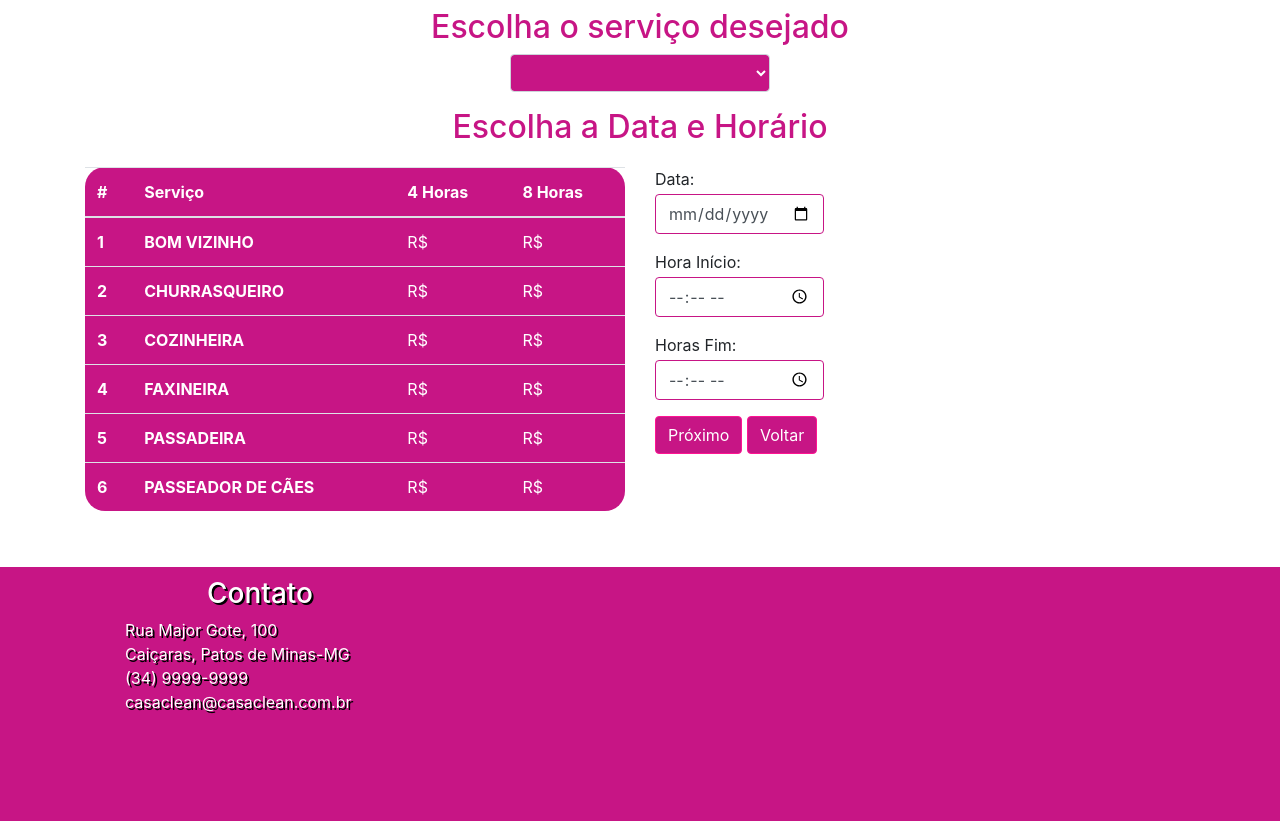
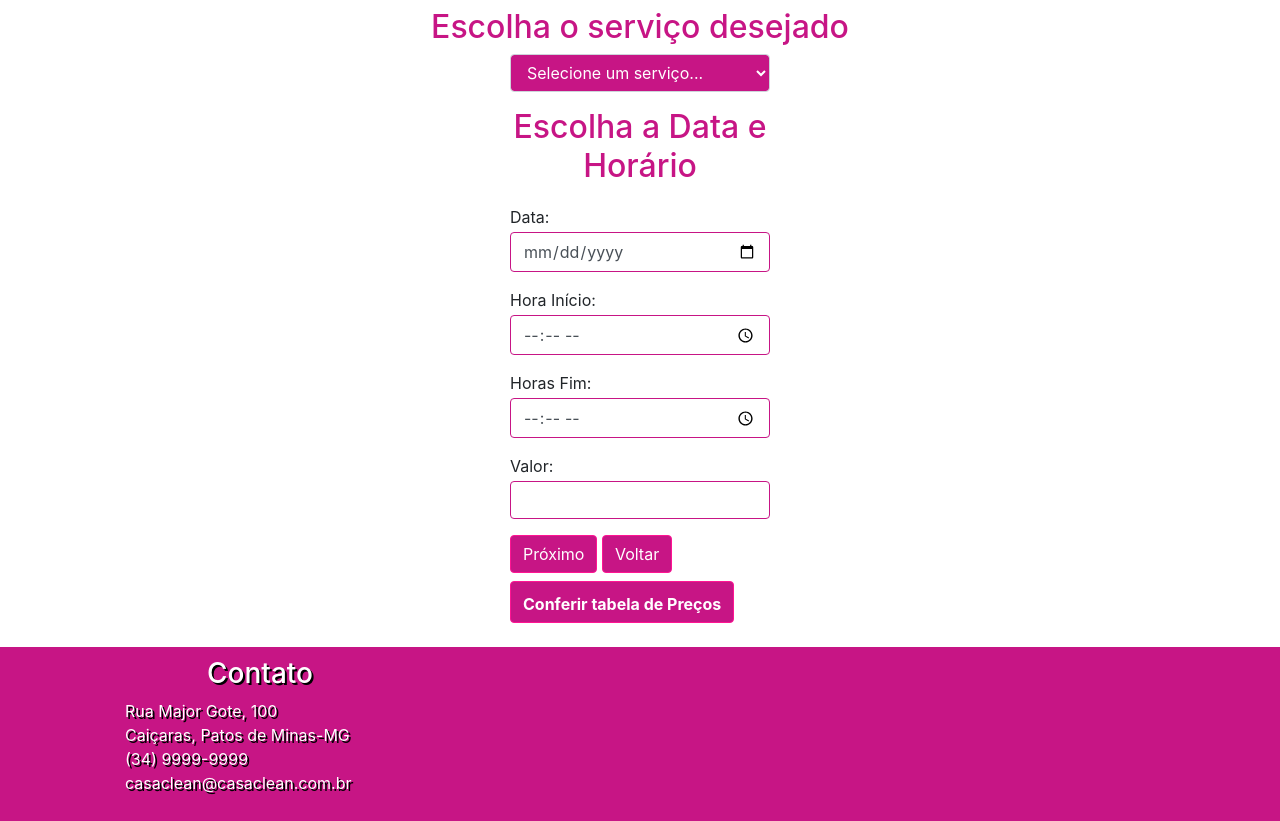
Before and after one commit to FABIOANDREPAULA/ProjetoCasaClean, a PHP site: page /datahora.php in a window 1280 px wide. Shown: the part 102-923 px from the top of the page. Before the commit the page ends 816 px from the top, so only its background shows below. Run offline with PHP 8.4, Linux system fonts and the light colour scheme.

Commit message:
mudanças novas 13/11/2019

```diff
--- a/casaClean2/css/dataHora.css
+++ b/casaClean2/css/dataHora.css
@@ -24,6 +24,7 @@
 .btn {
   background-color: #c71585;
   border-color: #ff1493;
+  margin-bottom: 8px;
 }
 .table {
   background-color: #c71585;
--- a/casaClean2/datahora.php
+++ b/casaClean2/datahora.php
@@ -4,43 +4,51 @@
     <link rel="stylesheet" type="text/css" href="css/dataHora.css" />
     <h2 class="tituloContratar">Escolha o serviço desejado</h2>
 
-    <form class="container col-md-3" action="contratar.php">
+    <form class="container col-md-3" action="conectarServico.php" method="POST">
       <fieldset class="container">
         <div class="form-group">
-          <select class="form-control seletor" id="servico" name="Serviços">
-            <option value="bra"></option>
-            <option value="fax">BOM VIZINHO</option>
-            <option value="pas">CHURRASQUEIRO</option>
-            <option value="coz">COZINHEIRA</option>
-            <option value="chu"> FAXINEIRA</option>
-            <option value="bom">PASSADEIRA</option>
-            <option value="pass">PASSEADOR DE CÃES</option>
+          <select class="form-control seletor" id="servico" name="servicos">
+            <option name="servicos" selected>Selecione um serviço...</option>
+            <option name="servicos" value="Vizinho">BOM VIZINHO</option>
+            <option name="servicos" value="Churrasqueiro">CHURRASQUEIRO</option>
+            <option name="servicos" value="Cozinheira">COZINHEIRA</option>
+            <option name="servicos" value="Faxineira"> FAXINEIRA</option>
+            <option name="servicos" value="Passadeira">PASSADEIRA</option>
+            <option name="servicos" value="Passeadora">PASSEADOR DE CÃES</option>
           </select>
         </div>
       </fieldset>
-    </form>
     <h2 class="tituloHora">Escolha a Data e Horário</h2>
-
-        <?php
-        ob_start();
-        $tabela = ob_get_contents();
-        ob_end_clean();
-        include "tabela.php";
-        ?>
-
-        <form action="contratar.php" method="POST">
           <fieldset class="container">
-            <div class="form-group ">Data:<input type="date" class="form-control interior" /></div>
+            <div class="form-group ">Data:<input type="date" class="form-control interior" name="data"/></div>
             <div class="form-group ">
-              Hora Início:<input type="time" class="form-control interior" />
+              Hora Início:<input type="time" class="form-control interior" name="horaInicio"/>
             </div>
 
             <div class="form-group ">
-              Horas Fim:<input type="time" class="form-control interior" />
+              Horas Fim:<input type="time" class="form-control interior" name="horaFim" />
+            </div>
+            <div class="form-group">
+              Valor:<input type="text" class="form-control interior" name="valor" />
             </div>
             <button type="submit" class="btn btn-primary" value="Entrar">Próximo</button>
             <a href="index.php" class="btn btn1 btn-primary horaServico">Voltar</a>
           </fieldset>
+          <p>
+          <button style="padding-top: 10px; margin-left: 15px;" class="btn btn-primary" type="button" data-toggle="collapse" data-target="#collapseExample" aria-expanded="false" aria-controls="collapseExample">
+            <strong>Conferir tabela de Preços</strong>
+          </button>
+        </p>
+        <div class="collapse" id="collapseExample">
+          <div>
+            <?php
+              ob_start();
+              $tabela = ob_get_contents();
+              ob_end_clean();
+              include "tabela.php";
+            ?>
+          </div>
+        </div>
         </form>
       </div>
     </div>
--- a/casaClean2/tabela.php
+++ b/casaClean2/tabela.php
@@ -17,27 +17,27 @@ echo $tabela;
               </tr>
             </thead>
             <tbody>
-              <tr>
+              <!-- <tr>
                 <th scope="row">1</th>
                 <td><strong>BOM VIZINHO</strong></td>
                 <td>R$</td>
                 <td>R$</td>
-                <!-- <td>R$</td>-->
-              </tr>
+                 <td>R$</td>-->
+              <!-- </tr>
               <tr>
                 <th scope="row">2</th>
                 <td><strong>CHURRASQUEIRO</strong></td>
                 <td>R$</td>
-                <td>R$</td>
+                <td>R$</td> -->
                 <!-- <td>R$</td>-->
-              </tr>
+              <!-- </tr>
               <tr>
                 <th scope="row">3</th>
                 <td><strong>COZINHEIRA</strong></td>
                 <td>R$</td>
                 <td>R$</td>
-                <!-- <td>R$</td>-->
-              </tr>
+                 <td>R$</td>
+              </tr> -->
               <tr>
                 <th scope="row">4</th>
                 <td><strong>FAXINEIRA</strong></td>
@@ -52,13 +52,13 @@ echo $tabela;
                 <td>R$</td>
                 <!-- <td>R$</td>-->
               </tr>
-              <tr>
+              <!-- <tr>
                 <th scope="row">6</th>
                 <td><strong>PASSEADOR DE CÃES</strong></td>
                 <td>R$</td>
                 <td>R$</td>
-                <!-- <td>R$</td>-->
-              </tr>
+                 <td>R$</td>
+              </tr> -->
             </tbody>
           </table>
         </div>
```
Also changed, not shown: casaClean2/conectarServico.php (added, +49 -0 lines).
